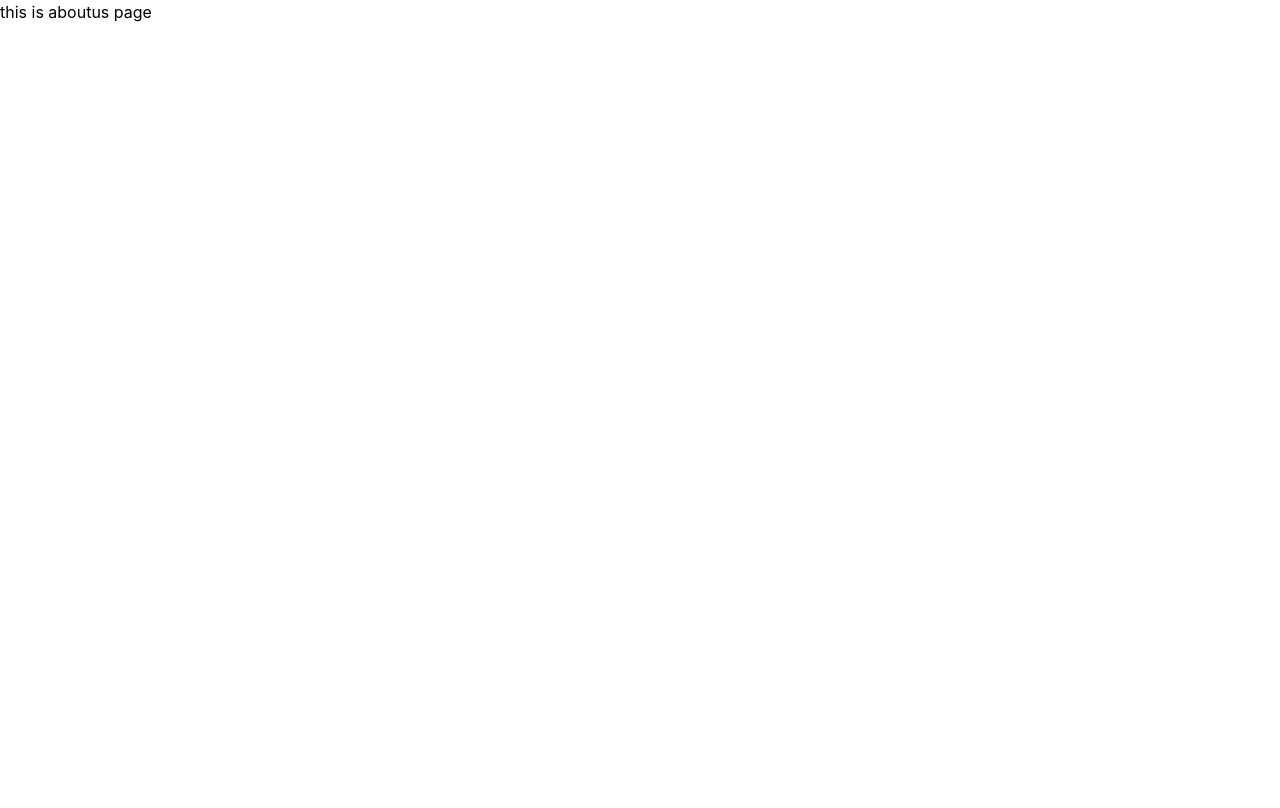
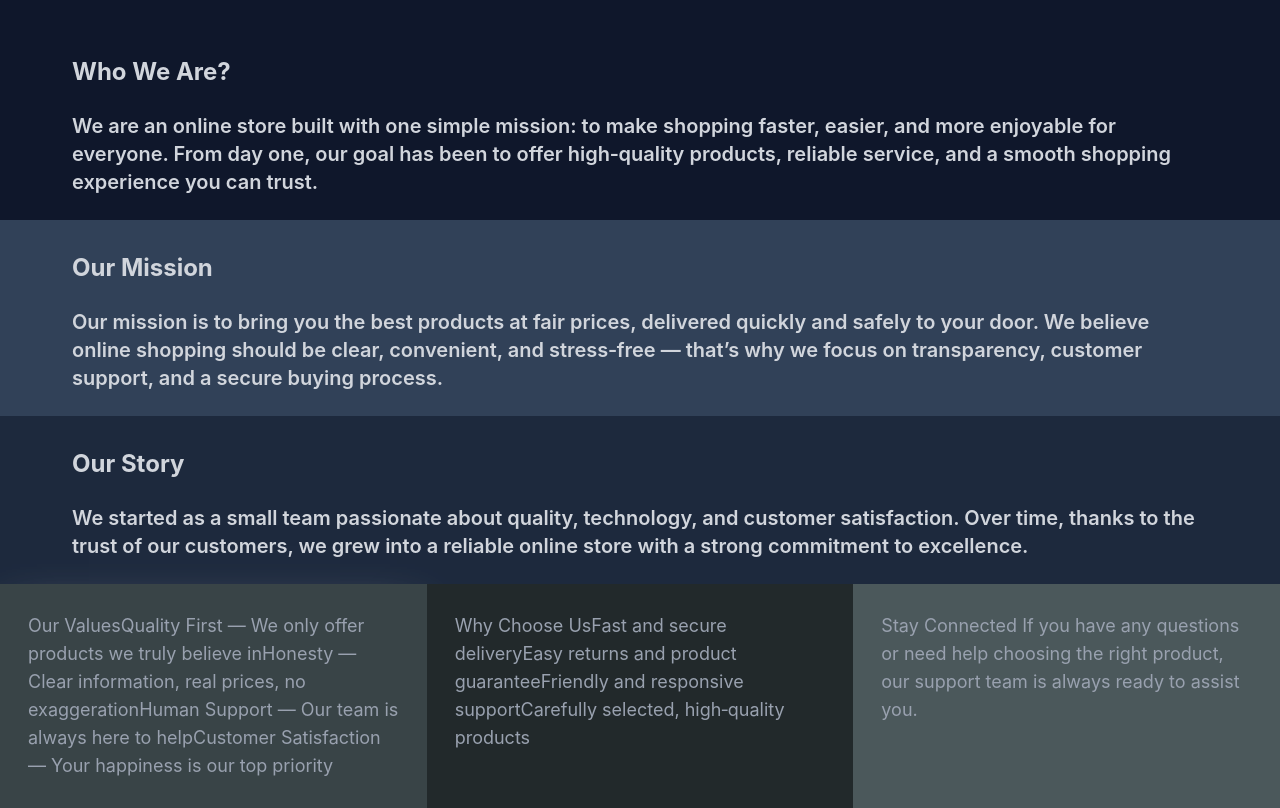
Before and after one commit to mahdiyehhaj497-oss/app-shop, a React (Vite) app: page /aboutus in a window 1280 px wide. Built offline with nearby package versions, Linux system fonts and the light colour scheme.

Commit message:
build about us page

```diff
--- a/router.jsx
+++ b/router.jsx
@@ -6,7 +6,7 @@ import ProductPage from "./src/pages/ProductPage";
 import AboutPage from "./src/pages/AboutPage";
 import SinginPage from "./src/pages/SinginPage";
 import ProtectedRoute from "./src/ProtectedRoute";
-import AdminPanelPage from "./src/pages/AdminPanelPage";
+import AdminPanel from "./src/compponents/AdminPanel"
 
 const routes =createBrowserRouter([{
 
@@ -28,7 +28,7 @@ const routes =createBrowserRouter([{
         children: [
             {
                 index: true,
-                element:<AdminPanelPage/>
+                element:<AdminPanel/>
             }
         ]
     }
--- a/src/App.jsx
+++ b/src/App.jsx
@@ -1,14 +1,14 @@
 import { RouterProvider } from "react-router-dom";
-import Navbar from "./compponents/shared/Navbar";
+
 import routes from "../router";
-import Layout from "./compponents/Layout";
+
 
 
 export default function App() {
   return (
     <>
       <RouterProvider router={routes} />
-      <Layout/>
+
 
     </>
   )
--- a/src/compponents/AboutUs.jsx
+++ b/src/compponents/AboutUs.jsx
@@ -1,7 +1,57 @@
 export default function AboutUs() {
     return (
-        <>
-        <h1>this is aboutus page</h1>
-        </>
-    )
+      <>
+        <div className="bg-slate-900 text-gray-300 ">
+          <p className="text-2xl font-bold mx-18 pt-14">Who We Are?</p>
+          <p className="text-xl mx-18 py-6 font-semibold">
+            We are an online store built with one simple mission: to make
+            shopping faster, easier, and more enjoyable for everyone. From day
+            one, our goal has been to offer high‑quality products, reliable
+            service, and a smooth shopping experience you can trust.
+          </p>
+        </div>
+        <div className="bg-slate-700 text-gray-300 ">
+          <p className="text-2xl font-bold mx-18 pt-8">Our Mission</p>
+          <p className="text-xl mx-18 py-6 font-semibold">
+            Our mission is to bring you the best products at fair prices,
+            delivered quickly and safely to your door. We believe online
+            shopping should be clear, convenient, and stress‑free — that’s why
+            we focus on transparency, customer support, and a secure buying
+            process.
+          </p>
+        </div>
+        <div className="bg-slate-800 text-gray-300 ">
+          <p className="text-2xl font-bold mx-18 pt-8">Our Story</p>
+          <p className="text-xl mx-18 py-6 font-semibold">
+            We started as a small team passionate about quality, technology, and
+            customer satisfaction. Over time, thanks to the trust of our
+            customers, we grew into a reliable online store with a strong
+            commitment to excellence.
+          </p>
+        </div>
+        <div className="grid grid-cols-3  ">
+          <div className="bg-mist-700 px-7 py-7 text-lg text-gray-400 shadow-2xl shadow-gray-400">
+            <p>
+              Our ValuesQuality First — We only offer products we truly believe
+              inHonesty — Clear information, real prices, no exaggerationHuman
+              Support — Our team is always here to helpCustomer Satisfaction —
+              Your happiness is our top priority
+            </p>
+          </div>
+          <div className="bg-mist-800 px-7 py-7 text-lg text-gray-400">
+            <p>
+              Why Choose UsFast and secure deliveryEasy returns and product
+              guaranteeFriendly and responsive supportCarefully selected,
+              high‑quality products
+            </p>
+          </div>
+          <div className="bg-mist-600 px-7 py-7 text-lg text-gray-400">
+            <p>
+              Stay Connected If you have any questions or need help choosing the
+              right product, our support team is always ready to assist you.
+            </p>
+          </div>
+        </div>
+      </>
+    );
 }
--- /dev/null
+++ b/src/compponents/AdminPanel.jsx
@@ -0,0 +1,7 @@
+export default function AdminPanel() {
+    return (
+        <>
+        <h1>hi</h1>
+        </>
+    )
+}
--- a/src/pages/AdminPanelPage.jsx
+++ /dev/null
@@ -1,7 +0,0 @@
-export default function AdminPanelPage() {
-    return (
-        <>
-        <div>hi</div>
-        </>
-    )
-}
--- a/src/pages/SinginPage.jsx
+++ b/src/pages/SinginPage.jsx
@@ -1,4 +1,4 @@
-// import { ContactRound } from "lucide-react";
+import { ContactRound } from "lucide-react";
 import Navbar from "../compponents/shared/Navbar";
 import Form from "../compponents/Form";
 
@@ -8,7 +8,7 @@ export default function SinginPage() {
         <div className="bg-slate-700 h-screen ">
           <Navbar />
           <div className="flex items-center justify-center mt-10">
-            {/* <ContactRound color="#faf9f9" size={140} strokeWidth={1 / 2} /> */}
+            <ContactRound color="#faf9f9" size={140} strokeWidth={1 / 2} />
           </div>
 
           <Form/>
```
